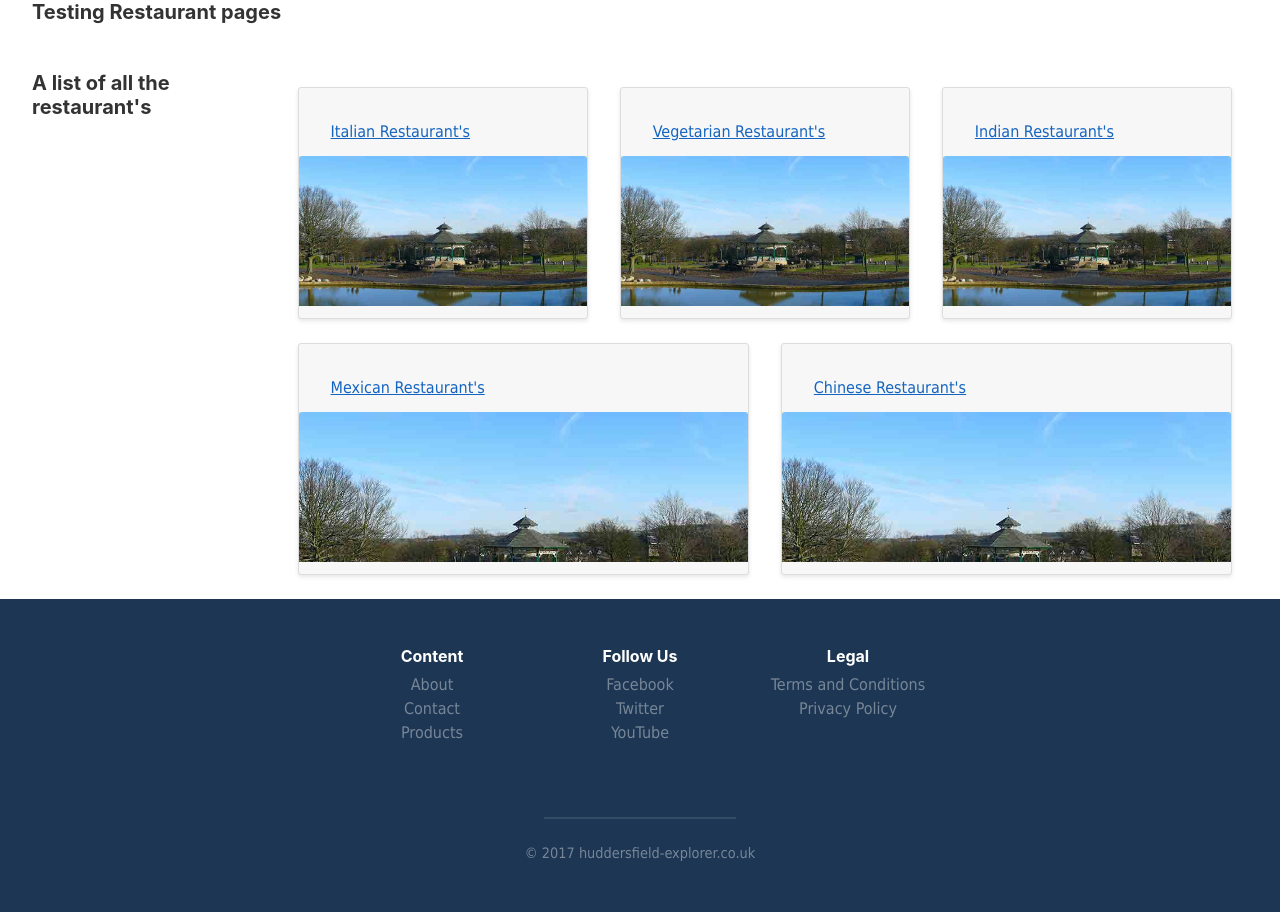
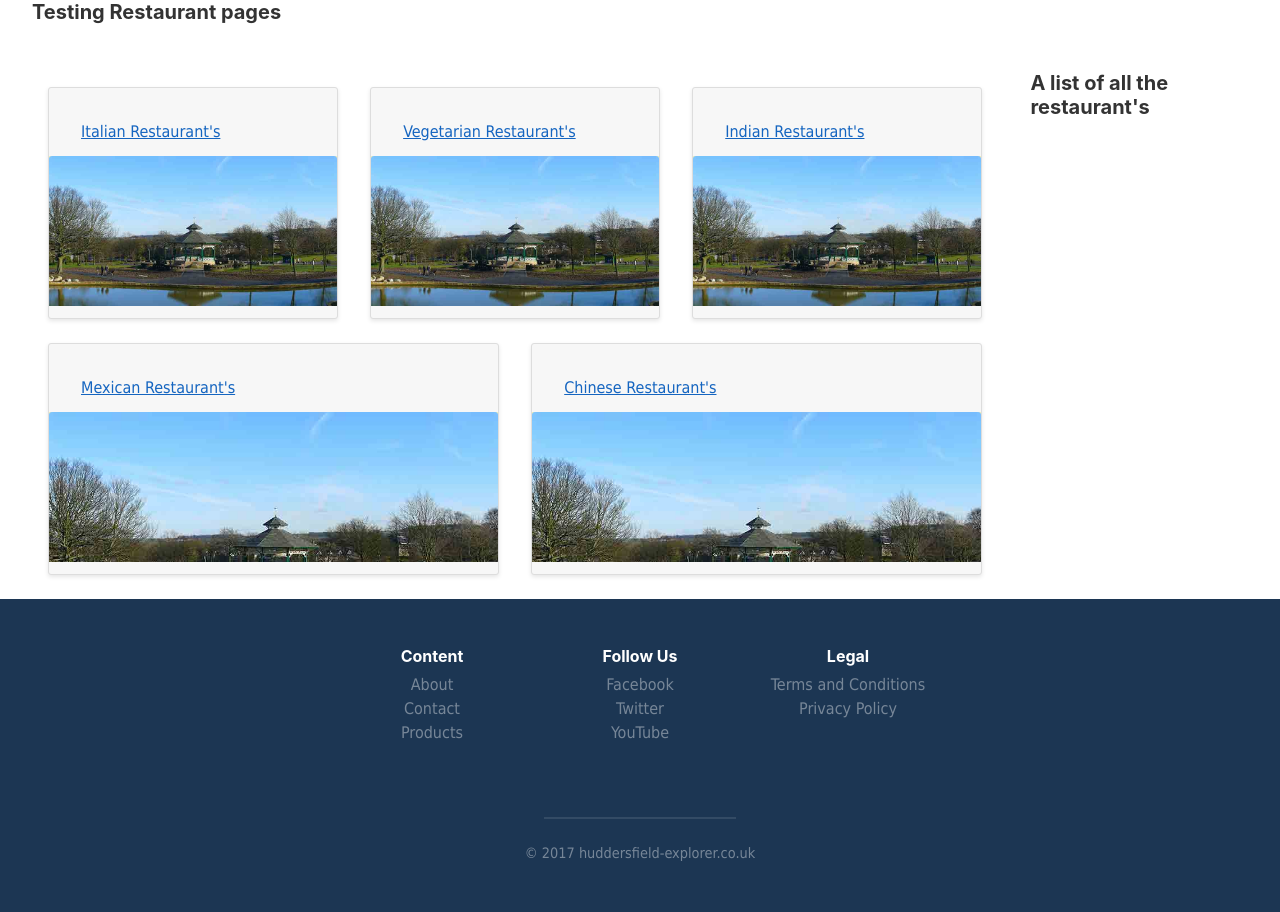
Before and after one commit to chipsandcurrysauce/chipsandcurrysauce.github.io, a Jekyll site: the page built from _pages/eating-out/restaurants/index.html, in a window 1280 px wide. Built offline with Jekyll 4.4.1, drawn with Linux system fonts in a browser that asks for light colours.

Commit message:
moved sidebar to the right

```diff
--- a/_pages/eating-out/restaurants/index.html
+++ b/_pages/eating-out/restaurants/index.html
@@ -8,10 +8,10 @@ layout: pages/eating-out/eating-out
   <div class="article-layout__hero">
     <h1>Testing Restaurant pages</h1>
   </div>
+  <div class="article-layout__main">
+    {% include loop-through-category/loop.html category ='restaurants' %}
+  </div>
   <div class="article-layout__sidebar">
     <h1>A list of all the restaurant's</h1>
   </div>
-  <div class="article-layout__main">
-    {% include loop-through-category/loop.html category ='restaurants' %}
-  </div>
 </div>
```
